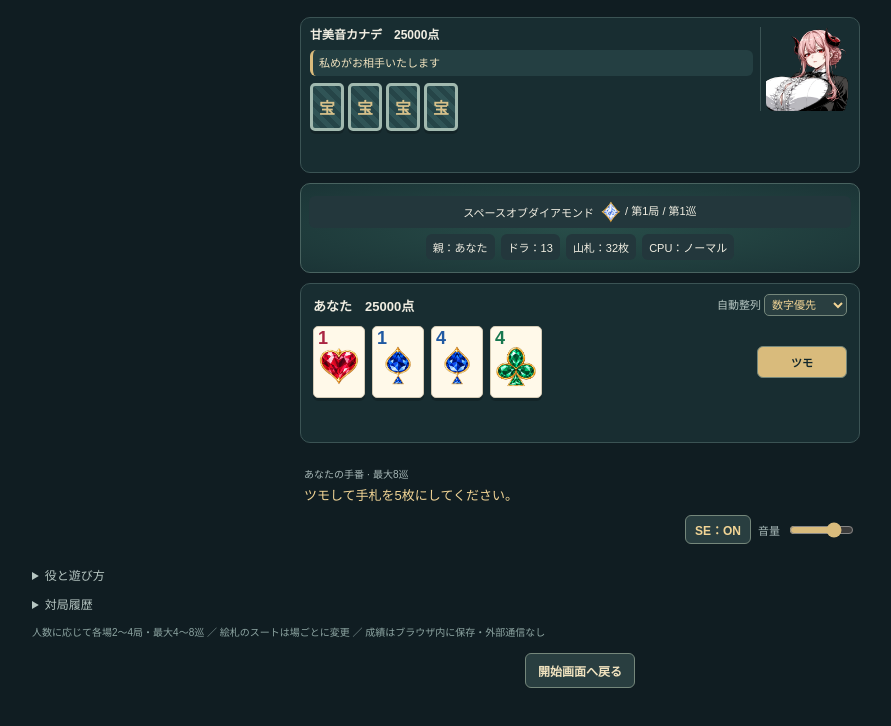
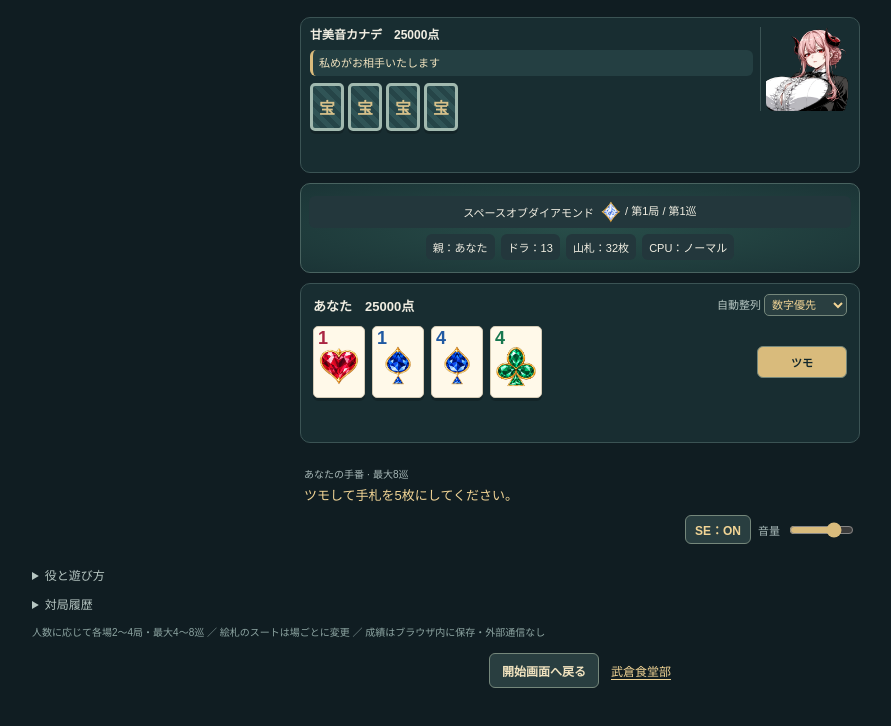
Before and after one commit to takekura-sakamune/pojan, a plain HTML site: page index.html in a window 1280 px wide. Both pictures are taken after a click on the button "対戦を始める". Shown: the whole page, without its empty margins (60-951 px from the left). Drawn offline with Linux system fonts and the light colour scheme.

Commit message:
Add files via upload

```diff
--- a/css/table-layout.css
+++ b/css/table-layout.css
@@ -184,7 +184,7 @@
 }
 #table .npc-area.seat-west [id] .card { transform: rotate(90deg); }
 #table .npc-area.seat-east [id] .card { transform: rotate(-90deg); }
-#game-navigation { display: flex; justify-content: center; padding: 14px 0 5px; }
+#game-navigation { display: flex; justify-content: center; align-items: center; flex-wrap: wrap; gap: 12px; padding: 14px 0 5px; }
 #leave-game { background: #293e40; color: #f1e3bf; font-size: 12px; }
 @media (max-width: 720px) {
   #table .npc-area:is(.seat-west, .seat-east) [id^="npcHand"] {
@@ -267,7 +267,7 @@
 #start-setup { margin-top: 8px; }
 #start-controls h1 { margin: 0; white-space: nowrap; }
 .start-title-row { display: flex; align-items: baseline; gap: 8px; margin-bottom: 6px; }
-.start-title-row a { color: #f1d495; font-size: 12px; white-space: nowrap; text-underline-offset: 3px; }
+.start-title-row a, #game-navigation a { color: #f1d495; font-size: 12px; white-space: nowrap; text-underline-offset: 3px; }
 @media (max-width: 600px) {
   #start-controls .start-title-row h1 { font-size: 28px; }
 }
--- a/index.html
+++ b/index.html
@@ -14,7 +14,7 @@
           <div id="start-controls">
             <div class="start-title-row">
               <h1>宝雀</h1>
-              <a href="https://takekura-sakamune.github.io/takekura-shokudoubu/">竹倉食堂部</a>
+              <a href="https://takekura-sakamune.github.io/takekura-shokudoubu/">武倉食堂部</a>
             </div>
             <form id="nickname-form">
               <label for="player-nickname">ニックネーム</label>
@@ -231,6 +231,7 @@
       <footer>人数に応じて各場2～4局・最大4～8巡 ／ 絵札のスートは場ごとに変更 ／ 成績はブラウザ内に保存・外部通信なし</footer>
       <nav id="game-navigation" aria-label="ゲーム画面の操作">
         <button id="leave-game" type="button">開始画面へ戻る</button>
+        <a href="https://takekura-sakamune.github.io/takekura-shokudoubu/" target="_blank" rel="noopener">武倉食堂部</a>
       </nav>
     </main>
     <main id="final-screen" role="dialog" aria-modal="true" aria-labelledby="final-title" hidden>
```
